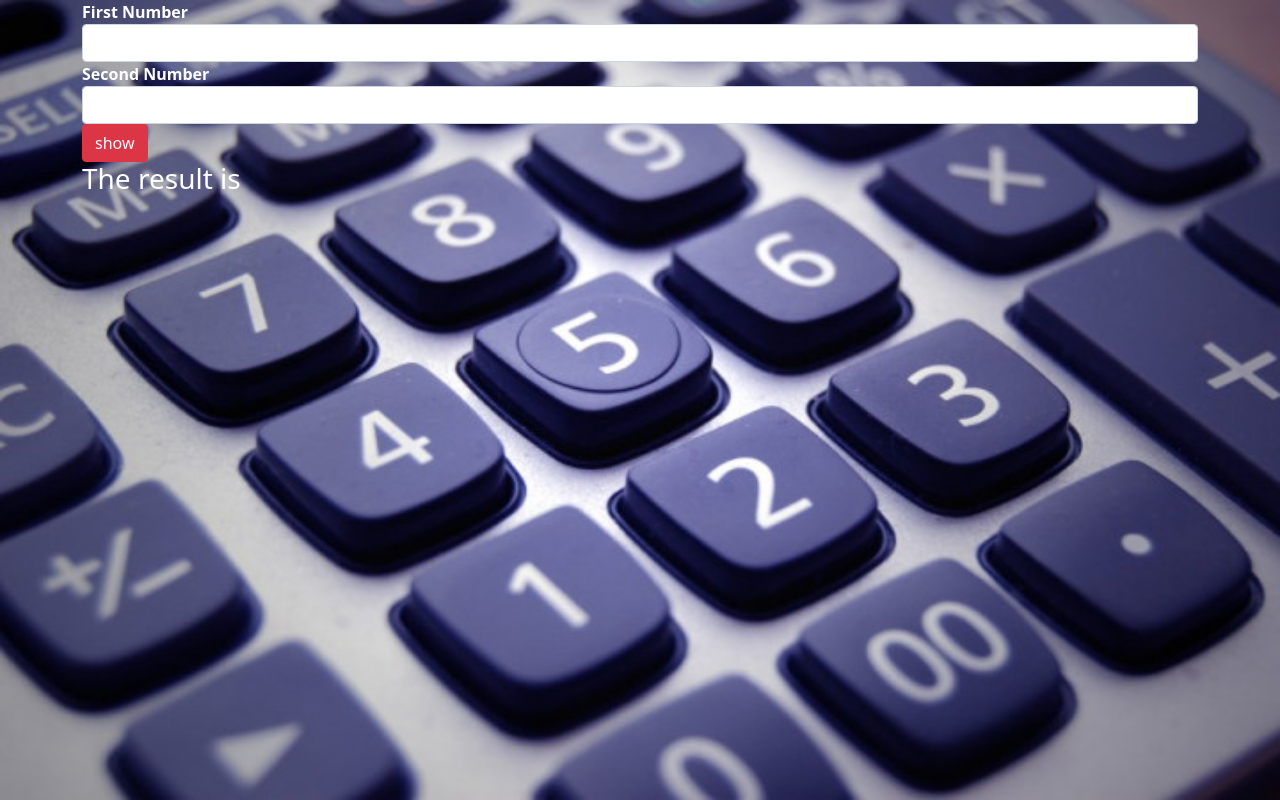
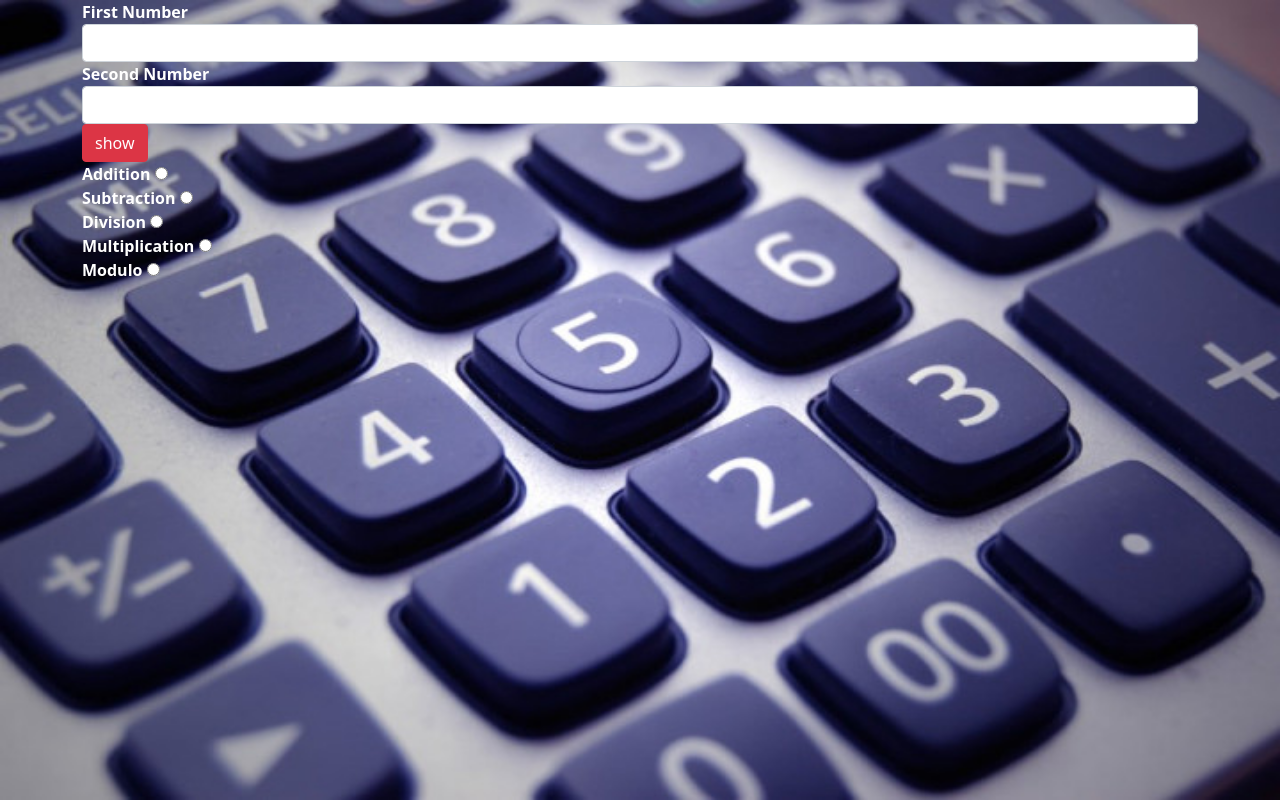
Before and after one commit to Basitog/calculator, a plain HTML site: page index.html in a window 1280 px wide. Drawn offline with Linux system fonts and the light colour scheme.

Commit message:
added input

```diff
--- a/index.html
+++ b/index.html
@@ -24,10 +24,10 @@
             </div>
 
             <button type="submit" class="btn btn-danger">show</button>
+<!--
+            <h3>The result is <marquee> <span id="display"></span></marquee></h3> -->
 
-            <h3>The result is <marquee> <span id="display"></span></marquee></h3>
-
-            <!-- <div>
+            <div>
                 <label for="">Addition</label>
                 <input type="radio" name="calculat" id="add" value="add"><br>
                 <label for="">Subtraction</label>
@@ -38,7 +38,7 @@
                 <input type="radio" name="calculat" id="mul" value="mul"><br>
                 <label for="">Modulo</label>
                 <input type="radio" name="calculat" id="mod" value="mod">
-            </div> -->
+            </div>
         </form>
     </div>
 </body>
```
